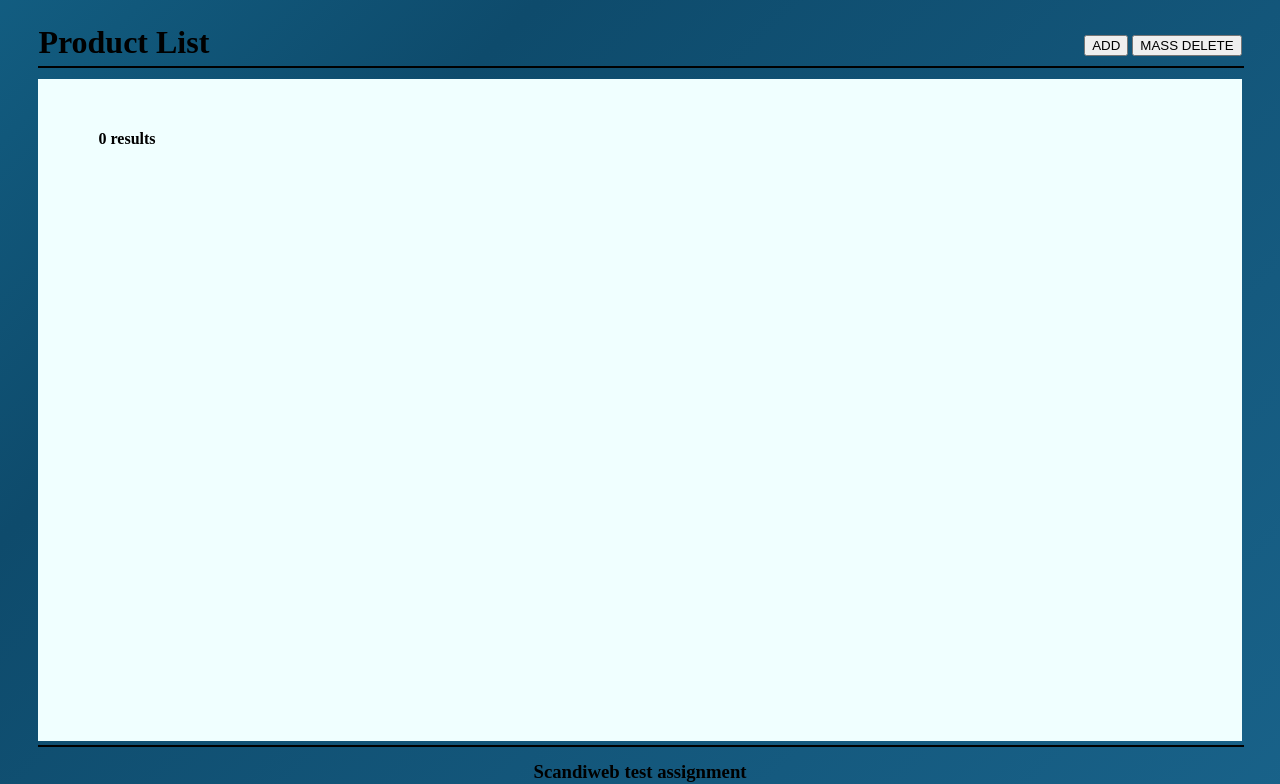
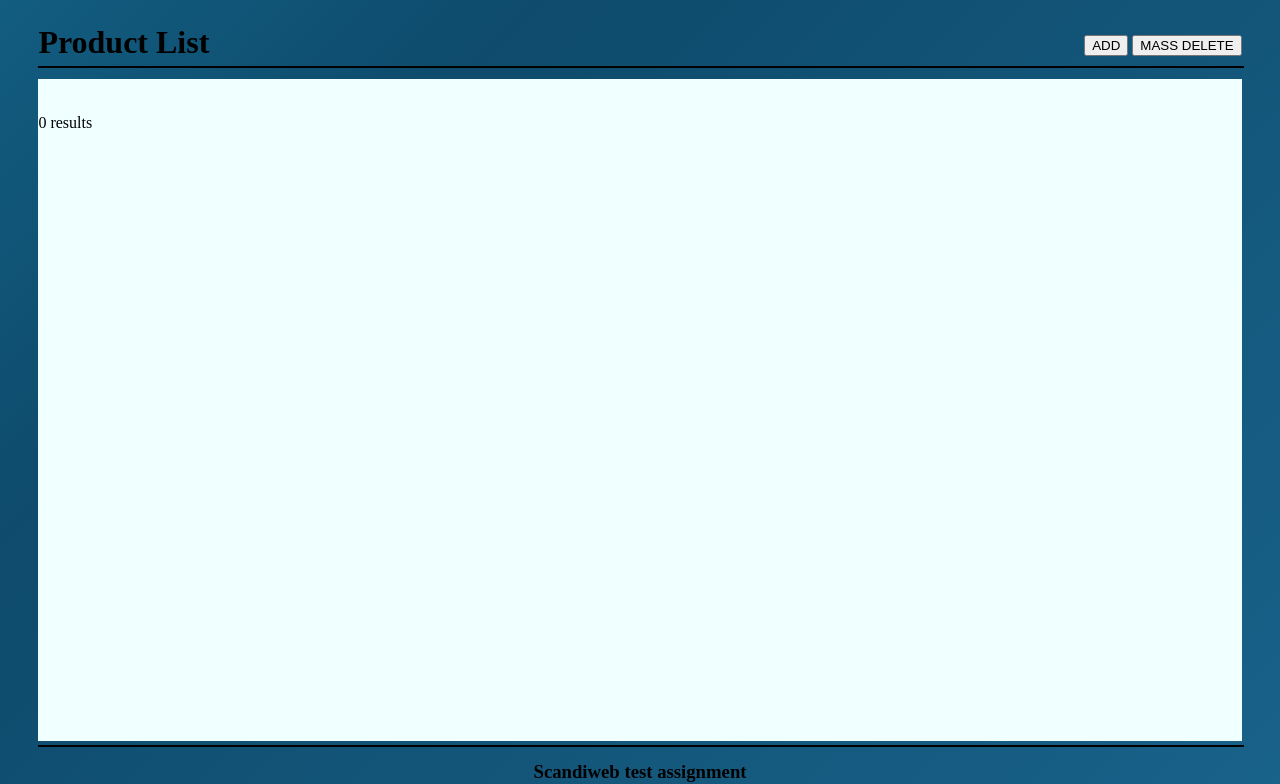
Before and after one commit to kubab1el4/Warehouse, a PHP site: page / in a window 1280 px wide. Shown: the top 784 px of the page. Run offline with PHP 8.4, Linux system fonts and the light colour scheme; data that the repository does not hold is empty.

Commit message:
Final code cleaning

```diff
--- a/projekt/action/contentController.js
+++ b/projekt/action/contentController.js
@@ -11,12 +11,12 @@ $(window).on('load', function() {
   });
   jQuery.extend(jQuery.expr[':'], {
     invalid : function(elem, index, match){
-        var invalids = document.querySelectorAll(':invalid'),
+        let invalids = document.querySelectorAll(':invalid'),
             result = false,
             len = invalids.length;
 
         if (len) {
-            for (var i=0; i<len; i++) {
+            for (let i=0; i<len; i++) {
                 if (elem === invalids[i]) {
                     result = true;
                     break;
@@ -27,13 +27,13 @@ $(window).on('load', function() {
     }
 });
   $('button[formmethod="post"]').click(function(){
-    let regex2 = /^[-+]?([0-9]+(\.[0-9]+)?|\.[0-9]+)$/g;
-    var pattern = $('#SKU').pattern;
+    let regex2 = /^[-+]?([0-9]+(\.[0-9]+)?|\.[0-9]+)$/;
+    let pattern = $('#SKU').pattern;
     let regex = new RegExp("/${pattern}/gm");
     if($("#SKU").is(":invalid")){
     $('#skucheck').css("display","block");
     $('#skucheck').text("**Please, fill in the SKU.");
-    var bla=$("#SKU").val();
+    let bla=$("#SKU").val();
     if(!regex.test(bla)&&bla.length!=0){$('#skucheck').text("**This SKU is already in the database, please input another SKU.")}}
     else{ $('#skucheck').css("display","none");};
 
@@ -45,7 +45,7 @@ $(window).on('load', function() {
     if($("#Price").is(":invalid")){
     $('#pricecheck').css("display","block");
     $('#pricecheck').text("**Please, fill in the Price.");
-    var bla1=$("#Price").val();
+    let bla1=$("#Price").val();
     if(!regex2.test(bla1)&&bla1.length!=0){$('#pricecheck').text(floatingPoint)}}
     else{ $('#pricecheck').css("display","none");};
 
@@ -57,35 +57,35 @@ $(window).on('load', function() {
     if($("#Size").is(":invalid")){
     $('#sizecheck').css("display","block");
     $('#sizecheck').text("**Please, fill in the Size.");
-    var bla2=$("#Size").val();
+    let bla2=$("#Size").val();
     if(!regex2.test(bla2)&&bla2.length!=0){$('#sizecheck').text(floatingPoint)}}
     else{ $('#sizecheck').css("display","none");};
 
     if($("#Weight").is(":invalid")){
     $('#weightcheck').css("display","block");
     $('#weightcheck').text("**Please, fill in the Weight.");
-    var bla3=$("#Weight").val();
+    let bla3=$("#Weight").val();
     if(!regex2.test(bla3)&&bla3.length!=0){$('#weightcheck').text(floatingPoint)}}
     else{ $('#weightcheck').css("display","none");};
 
     if($("#Width").is(":invalid")){
     $('#widthcheck').css("display","block");
     $('#widthcheck').text("**Please, fill in the Width.");
-    var bla4=$("#Width").val();
+    let bla4=$("#Width").val();
     if(!regex2.test(bla4)&&bla4.length!=0){$('#widthcheck').text(floatingPoint)}}
     else{ $('#widthcheck').css("display","none");};
 
     if($("#Length").is(":invalid")){
     $('#lengthcheck').css("display","block");
     $('#lengthcheck').text("**Please, fill in the Length.");
-    var bla5=$("#Length").val();
+    let bla5=$("#Length").val();
     if(!regex2.test(bla5)&&bla5.length!=0){$('#lengthcheck').text(floatingPoint)}}
     else{ $('#lengthcheck').css("display","none");};
 
     if($("#Height").is(":invalid")){
     $('#heightcheck').css("display","block");
     $('#heightcheck').text("**Please, fill in the Height.");
-    var bla6=$("#Height").val();
+    let bla6=$("#Height").val();
     if(!regex2.test(bla6)&&bla6.length!=0){$('#heightcheck').text(floatingPoint)}}
     else{ $('#heightcheck').css("display","none");};
   });
--- a/projekt/classes/Dbhandler.php
+++ b/projekt/classes/Dbhandler.php
@@ -53,7 +53,7 @@ class Dbhandler extends Dbconfig
                 echo $string;
             }
         } else {
-            echo "<p style='margin-left:5%; font-weight:bold'>0 results</p>";
+            echo "0 results";
         }
     }
 
--- a/projekt/templates/top.php
+++ b/projekt/templates/top.php
@@ -1,5 +1,4 @@
 <html lang=en>
-
 <head>
     <meta charset="UTF-8">
     <meta http-equiv="X-UA-Compatible" content="IE-Edge">
@@ -9,7 +8,5 @@
     <script src="https://code.jquery.com/jquery-3.6.1.min.js"
         integrity="sha256-o88AwQnZB+VDvE9tvIXrMQaPlFFSUTR+nldQm1LuPXQ=" crossorigin="anonymous"></script>
     <script src="action/contentController.js" type="text/javascript"></script>
-
 </head>
-
 <body>
```
Also changed, not shown: projekt/add-product.php (+3 -11 lines), projekt/index.php (+0 -7 lines).
